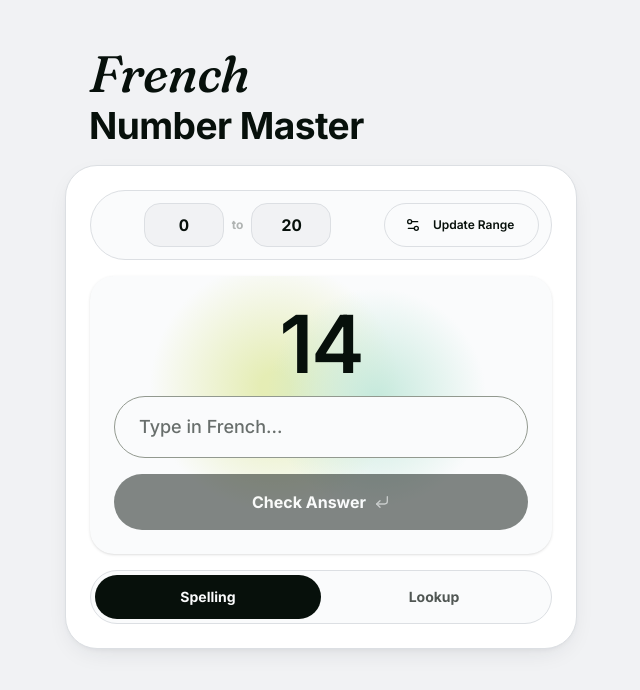
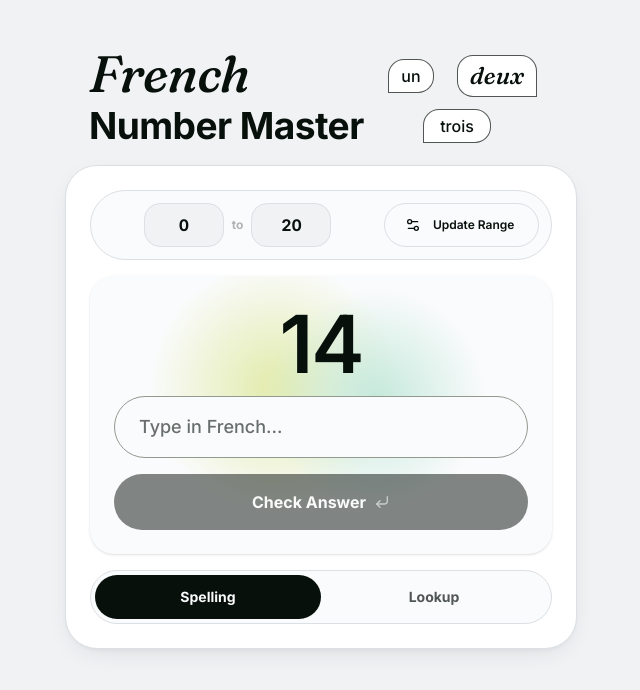
Before and after one commit to Judy-Nihao/french-number-master, a React (Vite) app: page / in a window 1280 px wide. Shown: the top 690 px of the page, without its empty margins (319-959 px from the left). Built offline with nearby package versions, Linux system fonts and the light colour scheme.

Commit message:
style(header): add decorative French number speech bubbles

```diff
--- a/src/App.tsx
+++ b/src/App.tsx
@@ -27,13 +27,24 @@ const App = () => {
       >
         <div className="w-full max-w-lg flex flex-col gap-4 relative">
           {/* Header */}
-          <header className="@container px-3 text-left md:px-6">
+          <header className="@container relative px-3 text-left md:px-6">
             <h1 className="flex flex-col items-start gap-1 font-sans font-bold tracking-[-0.035em] text-app-dark">
               <span className="font-display text-[clamp(2.75rem,11cqi,3.5rem)] leading-none font-medium italic">
                 French
               </span>
               <span className="text-[clamp(1.75rem,8cqi,2.5rem)] leading-tight">Number Master</span>
             </h1>
+            <div aria-hidden="true" className="pointer-events-none absolute right-5 top-1/2 grid w-28 -translate-y-1/2 grid-cols-[auto_auto] items-center gap-x-2 gap-y-2 select-none md:right-10 md:w-40 md:gap-x-3 md:gap-y-3">
+              <span className="justify-self-end rounded-2xl rounded-bl-none border-control border-app-dark/70 bg-app-shell px-2 py-1 font-sans text-sm leading-none font-medium text-app-dark md:px-3 md:py-2 md:text-base">
+                un
+              </span>
+              <span className="justify-self-end rounded-2xl rounded-br-none border-control border-app-dark/70 bg-app-shell px-2 py-1 font-display text-lg leading-none font-medium italic text-app-dark md:px-3 md:py-2 md:text-2xl">
+                deux
+              </span>
+              <span className="col-span-2 justify-self-center rounded-2xl rounded-bl-none border-control border-app-dark/70 bg-app-shell px-3 py-1 font-sans text-sm leading-none font-medium text-app-dark md:px-4 md:py-2 md:text-base">
+                trois
+              </span>
+            </div>
           </header>
 
           <Card variant="tool">
```
